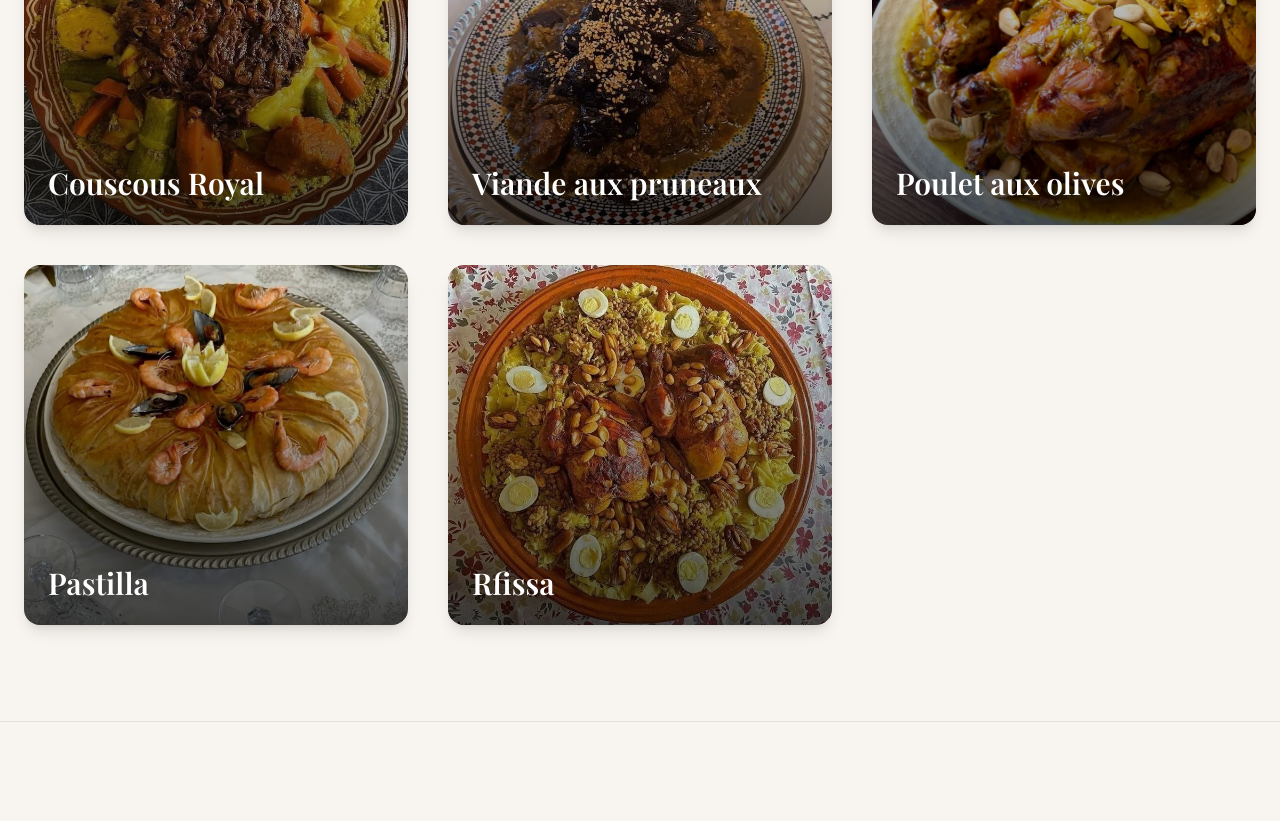
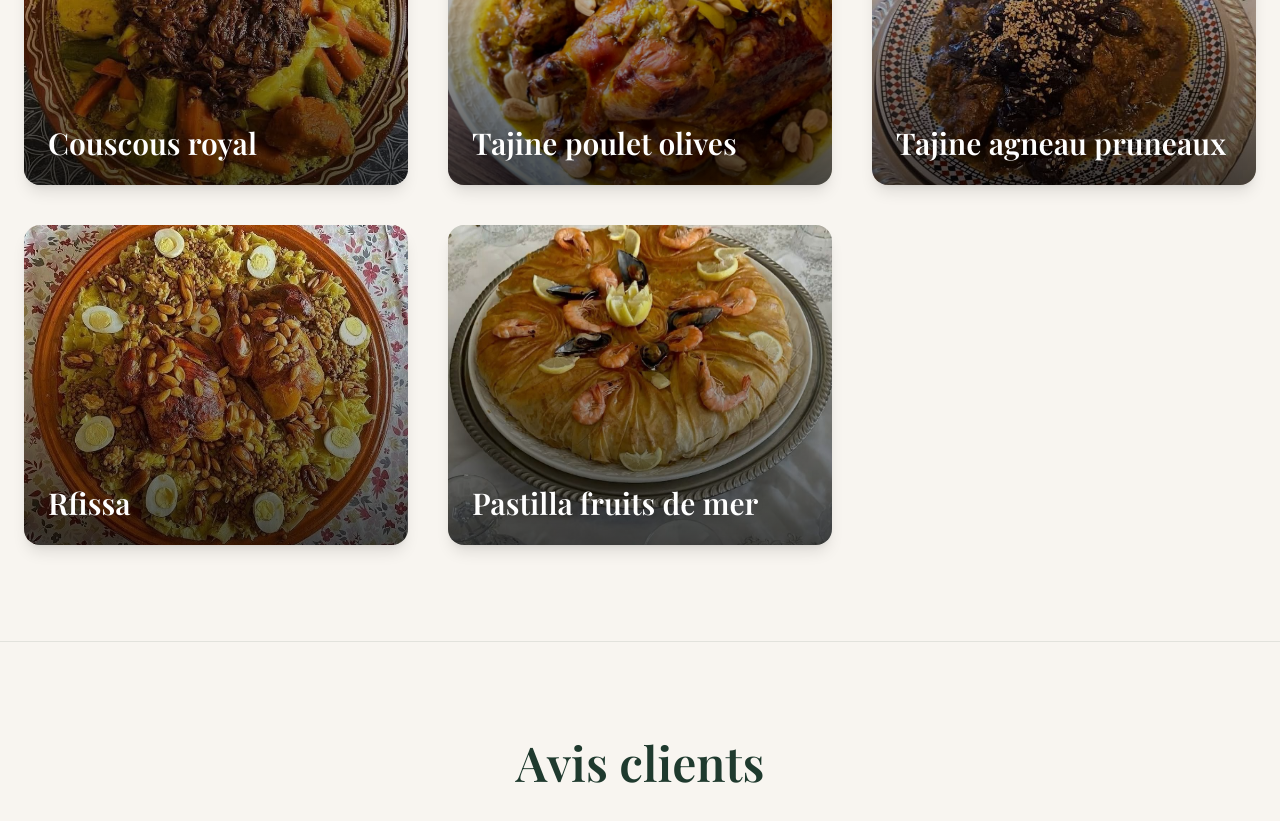
Before and after one commit to traiteurmds/maison-des-saveurs-site, a Next.js app: page / in a window 1280 px wide. Shown: the part 1240-2061 px from the top of the page. Built offline with nearby package versions, Linux system fonts and the light colour scheme.

Commit message:
Fix menu images + update menu layout + luxury hover effects

```diff
--- a/app/components/Menu3DExperience.tsx
+++ b/app/components/Menu3DExperience.tsx
@@ -1,6 +1,6 @@
 "use client";
 
-import { useState, useRef, useCallback, useEffect } from "react";
+import { useState, useEffect } from "react";
 import Link from "next/link";
 import Image from "next/image";
 import { motion, AnimatePresence } from "framer-motion";
@@ -17,20 +17,13 @@ type Dish = {
 };
 
 const dishes: Dish[] = [
+  // ENTREES (3)
   {
     id: "salade-variee",
     title: "Salade variée",
     description: "Salade fraîche et colorée, préparée avec des légumes de saison et une touche d'épices douces. Idéale pour ouvrir l'appétit en douceur.",
-    image: "/images/menu/mini-sales.jpg",
+    image: "/images/menu/salade-variee.jpg",
     alt: "Salade variée traiteur Lyon",
-    category: "entrees",
-  },
-  {
-    id: "salade-royale",
-    title: "Salade royale",
-    description: "Une salade raffinée aux saveurs marocaines : semoule, légumes croquants, herbes fraîches et une vinaigrette subtile. Parfaite pour un début de repas élégant.",
-    image: "/images/menu/mini-sales.jpg",
-    alt: "Salade royale traiteur Lyon",
     category: "entrees",
   },
   {
@@ -42,35 +35,36 @@ const dishes: Dish[] = [
     category: "entrees",
   },
   {
+    id: "pastilla-poulet",
+    title: "Pastilla poulet",
+    description: "Pastilla au poulet, amandes et épices, feuilletage doré. Entrée raffinée pour les grandes occasions.",
+    image: "/images/menu/pastilla.jpg",
+    alt: "Pastilla poulet traiteur Lyon",
+    category: "entrees",
+  },
+  // PLATS (5)
+  {
     id: "couscous-royal",
-    title: "Couscous Royal",
+    title: "Couscous royal",
     description: "Couscous royal marocain avec légumes fondants et viandes mijotées, signature de notre maison.",
     image: "/images/menu/couscous.jpg",
     alt: "Couscous marocain traiteur Lyon",
     category: "plats",
   },
   {
-    id: "viande-pruneaux",
-    title: "Viande aux pruneaux",
-    description: "Tajine de boeuf marocain aux pruneaux et amandes, sucré-salé emblématique des mariages.",
-    image: "/images/menu/viande-pruneaux.jpg",
-    alt: "Tajine marocain traiteur Lyon",
+    id: "tajine-poulet-olives",
+    title: "Tajine poulet olives",
+    description: "Poulet marocain aux olives et citron confit, servi sur plat traditionnel.",
+    image: "/images/menu/poulet-olives.jpg",
+    alt: "Tajine poulet olives traiteur Lyon",
     category: "plats",
   },
   {
-    id: "poulet-olives",
-    title: "Poulet aux olives",
-    description: "Poulet marocain aux olives et citron confit, servi sur plat traditionnel.",
-    image: "/images/menu/poulet-olives.jpg",
-    alt: "Poulet olives citron marocain traiteur Lyon",
-    category: "plats",
-  },
-  {
-    id: "pastilla",
-    title: "Pastilla",
-    description: "Pastilla marocaine traditionnelle, idéale pour les grandes occasions et les réceptions raffinées.",
-    image: "/images/menu/pastilla.jpg",
-    alt: "Pastilla marocaine traiteur Lyon",
+    id: "tajine-agneau-pruneaux",
+    title: "Tajine agneau pruneaux",
+    description: "Tajine d'agneau aux pruneaux et amandes, sucré-salé emblématique des mariages.",
+    image: "/images/menu/viande-pruneaux.jpg",
+    alt: "Tajine agneau pruneaux traiteur Lyon",
     category: "plats",
   },
   {
@@ -82,10 +76,19 @@ const dishes: Dish[] = [
     category: "plats",
   },
   {
+    id: "pastilla-fruits-de-mer",
+    title: "Pastilla fruits de mer",
+    description: "Pastilla aux fruits de mer, feuilletage croustillant et saveurs de la mer. Idéale pour les réceptions raffinées.",
+    image: "/images/menu/pastilla.jpg",
+    alt: "Pastilla fruits de mer traiteur Lyon",
+    category: "plats",
+  },
+  // DESSERTS (2)
+  {
     id: "assiette-fruits",
     title: "Assiette de fruits",
     description: "Sélection de fruits frais de saison, présentée avec élégance. Une fin de repas légère et rafraîchissante.",
-    image: "/images/menu/pastilla.jpg",
+    image: "/images/menu/gateaux-marocains.jpg",
     alt: "Assiette de fruits traiteur Lyon",
     category: "desserts",
   },
@@ -93,7 +96,7 @@ const dishes: Dish[] = [
     id: "gateaux-marocains",
     title: "Gâteaux marocains",
     description: "Pâtisseries orientales et douceurs marocaines : cornes de gazelle, gâteaux au miel et aux amandes, pour clôturer le repas en beauté.",
-    image: "/images/menu/pastilla.jpg",
+    image: "/images/menu/gateaux-marocains.jpg",
     alt: "Gâteaux marocains traiteur Lyon",
     category: "desserts",
   },
@@ -108,25 +111,17 @@ const categories: { id: Category; label: string }[] = [
 export default function Menu3DExperience() {
   const [openDish, setOpenDish] = useState<Dish | null>(null);
   const [activeCategory, setActiveCategory] = useState<Category>("plats");
-  const cardRefs = useRef<(HTMLDivElement | null)[]>([]);
 
   const filteredDishes = dishes.filter((d) => d.category === activeCategory);
 
-  const handleMouseMove = useCallback((e: React.MouseEvent<HTMLDivElement>, index: number) => {
-    const card = cardRefs.current[index];
-    if (!card) return;
-    const rect = card.getBoundingClientRect();
-    const x = (e.clientX - rect.left) / rect.width;
-    const y = (e.clientY - rect.top) / rect.height;
-    const rotateX = (y - 0.5) * -12;
-    const rotateY = (x - 0.5) * 12;
-    card.style.transform = `perspective(1000px) rotateX(${rotateX}deg) rotateY(${rotateY}deg) scale3d(1.02, 1.02, 1.02)`;
-  }, []);
+  const gridLayoutClass =
+    activeCategory === "entrees"
+      ? "grid-cols-1 md:grid-cols-3"
+      : activeCategory === "plats"
+        ? "grid-cols-1 md:grid-cols-2 lg:grid-cols-3"
+        : "grid-cols-1 md:grid-cols-2";
 
-  const handleMouseLeave = useCallback((index: number) => {
-    const card = cardRefs.current[index];
-    if (card) card.style.transform = "perspective(1000px) rotateX(0) rotateY(0) scale3d(1, 1, 1)";
-  }, []);
+  const gridWrapperClass = activeCategory === "desserts" ? "mx-auto max-w-3xl" : "";
 
   useEffect(() => {
     if (!openDish) return;
@@ -167,7 +162,7 @@ export default function Menu3DExperience() {
           ))}
         </motion.div>
 
-        <div className="mt-16 grid grid-cols-1 gap-10 md:grid-cols-2 lg:grid-cols-3">
+        <div className={`mt-16 grid gap-10 ${gridLayoutClass} ${gridWrapperClass}`}>
           {filteredDishes.length === 0 ? (
             <p className="col-span-full py-12 text-center font-serif text-lg text-deep-green/70">
               Cette catégorie sera bientôt enrichie.
@@ -177,24 +172,18 @@ export default function Menu3DExperience() {
           {filteredDishes.map((dish, i) => (
             <motion.div
               key={dish.id}
-              initial={{ opacity: 0, y: 24 }}
+              initial={{ opacity: 0, y: 20 }}
               animate={{ opacity: 1, y: 0 }}
               exit={{ opacity: 0, y: -12 }}
               transition={{ duration: 0.4, delay: 0.05 * i, ease: [0.22, 1, 0.36, 1] }}
-              className="aspect-[4/3] min-h-[320px] w-full md:min-h-[360px]"
+              className="aspect-[4/3] min-h-[280px] w-full md:min-h-[320px]"
             >
               <div
-                ref={(el) => {
-                  cardRefs.current[i] = el;
-                }}
                 role="button"
                 tabIndex={0}
                 onClick={() => setOpenDish(dish)}
-                onMouseMove={(e) => handleMouseMove(e, i)}
-                onMouseLeave={() => handleMouseLeave(i)}
                 onKeyDown={(e) => e.key === "Enter" && setOpenDish(dish)}
-                className="group relative h-full w-full cursor-pointer overflow-hidden rounded-2xl shadow-lg transition-all duration-300 ease-out hover:-translate-y-2 hover:shadow-[0_32px_64px_rgba(15,31,24,0.3)] hover:scale-[1.02]"
-                style={{ transformStyle: "preserve-3d" }}
+                className="group relative h-full w-full cursor-pointer overflow-hidden rounded-[16px] shadow-lg transition-[box-shadow,transform] duration-[350ms] ease hover:shadow-[0_20px_40px_rgba(0,0,0,0.15)]"
               >
                 <Image
                   src={dish.image}
@@ -202,7 +191,7 @@ export default function Menu3DExperience() {
                   fill
                   loading="lazy"
                   sizes="(max-width: 768px) 100vw, (max-width: 1024px) 50vw, 33vw"
-                  className="object-cover transition-transform duration-300 ease-out group-hover:scale-105"
+                  className="object-cover transition-transform duration-[350ms] ease group-hover:scale-[1.05]"
                 />
                 <div className="absolute inset-0 bg-gradient-to-t from-black/70 to-transparent" aria-hidden />
                 {/* Reflet lumière dorée au survol (luxe) */}
```
